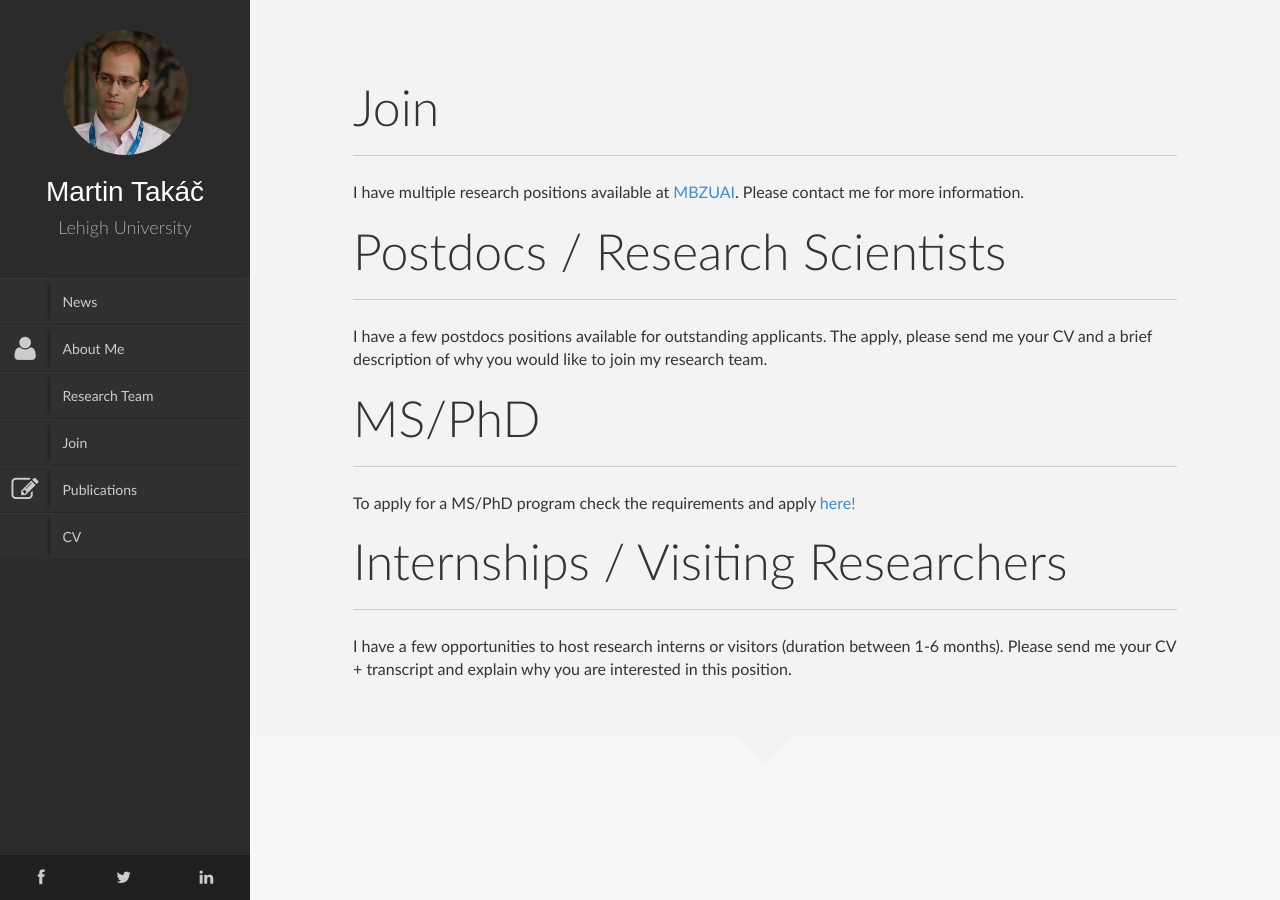
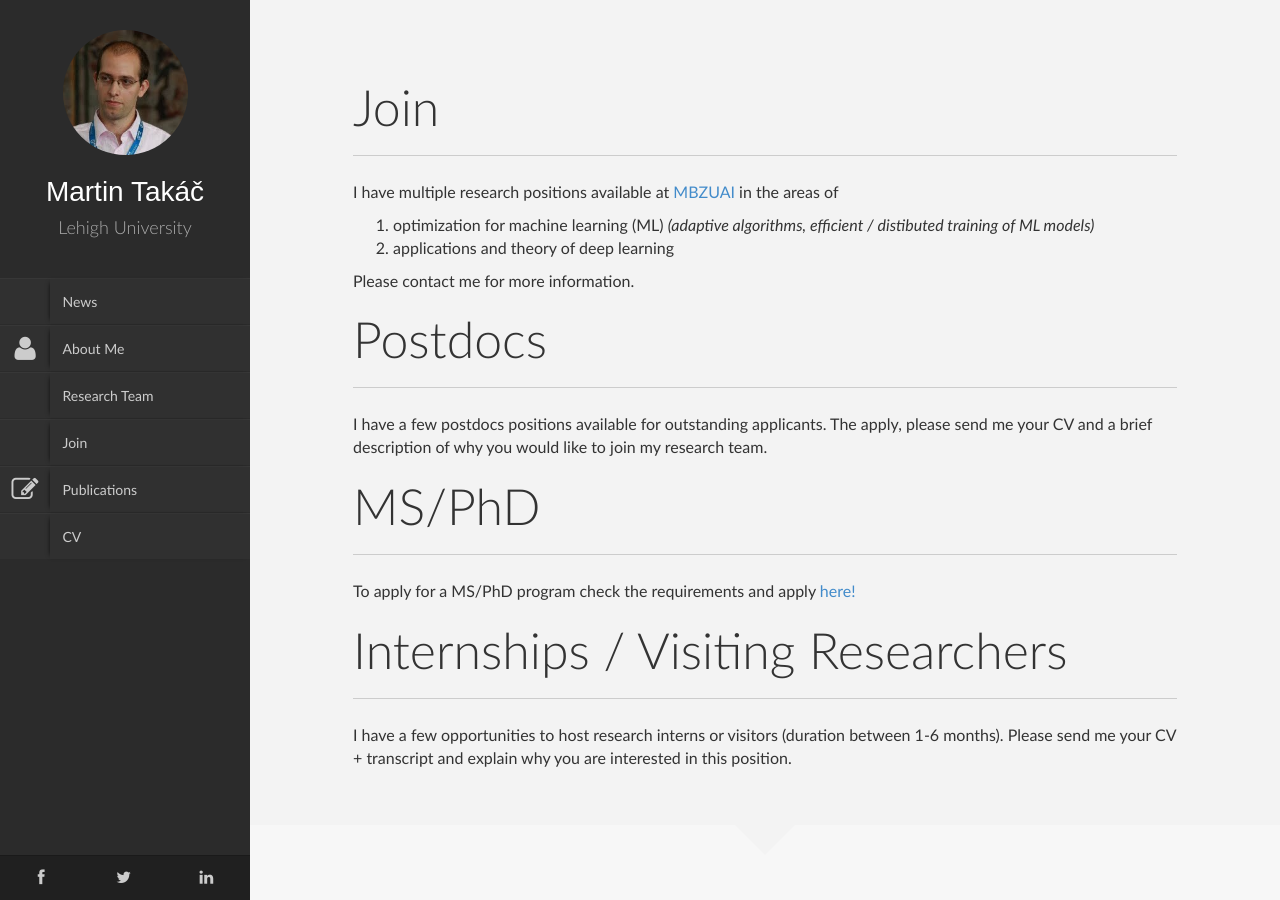
Before and after one commit to martintaki/takac.github.io, a Jekyll site: the page built from Join.html, in a window 1280 px wide. Built offline with Jekyll 4.4.1, drawn with Linux system fonts in a browser that asks for light colours; nearby versions of some CDN libraries; library files that are not in the unit come from our copies.

Commit message:
update 05-07-2021

```diff
--- a/Join.html
+++ b/Join.html
@@ -17,7 +17,17 @@ title: Join
 
 
            <p>
-           I have multiple research positions available at <a href="https://mbzuai.ac.ae/">MBZUAI</a>. Please contact me for more information.
+           I have multiple research positions available at <a href="https://mbzuai.ac.ae/">MBZUAI</a>
+           in the areas of
+           <ol>
+           <li>optimization for machine learning (ML) <i>(adaptive algorithms, efficient / distibuted training of ML models)</i></li>
+           <li>applications and theory of deep learning</li>
+
+
+           </ol>
+
+
+           Please contact me for more information.
            </p>
 
 
@@ -25,7 +35,7 @@ title: Join
 
 
             <div class="section-container">
-                <h2 class="title">Postdocs / Research Scientists</h2>
+                <h2 class="title">Postdocs</h2>
 <p>
 I have a few postdocs positions available for outstanding applicants. The apply, please send me your CV and a brief description of why you would like to join my research team.
 </p>
```
